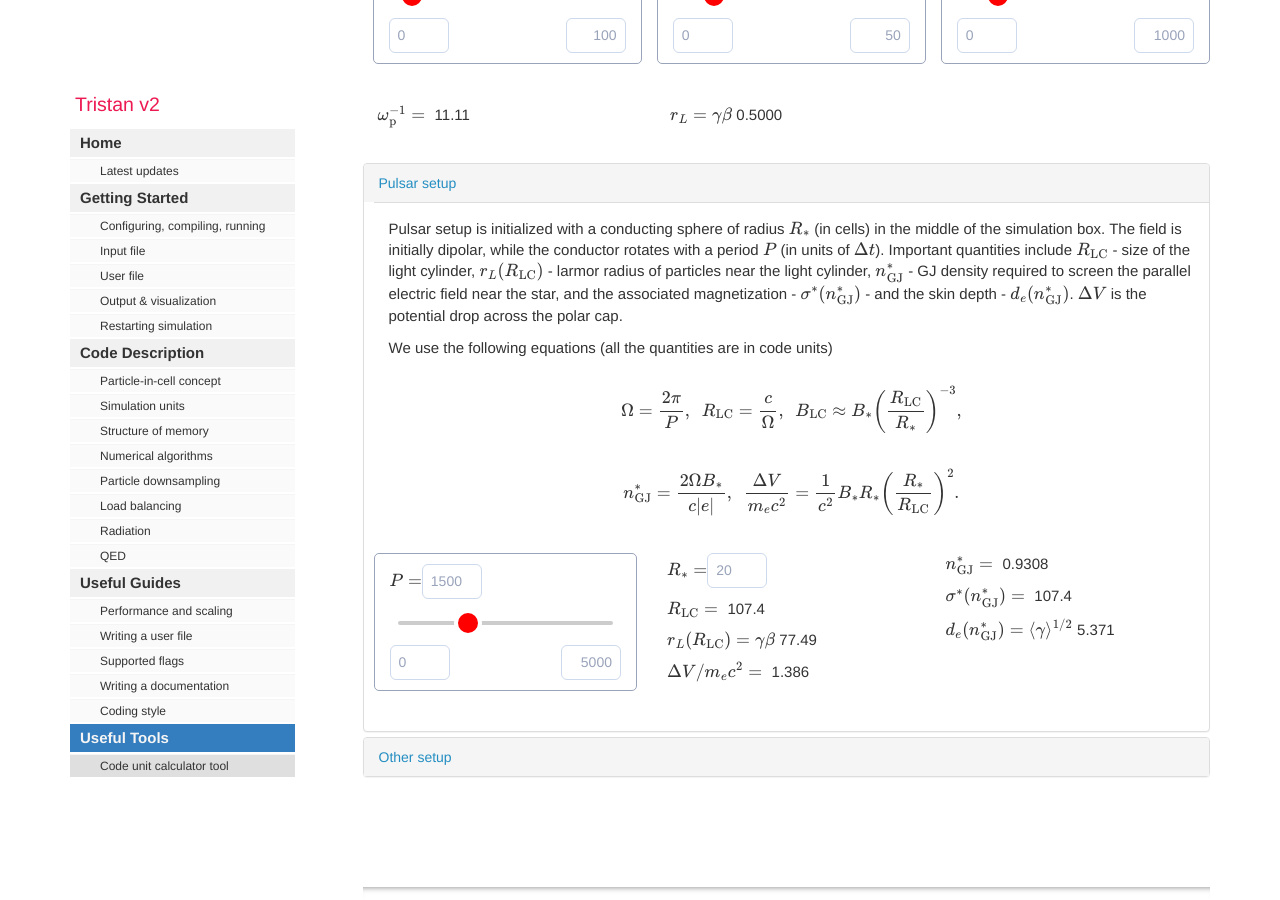
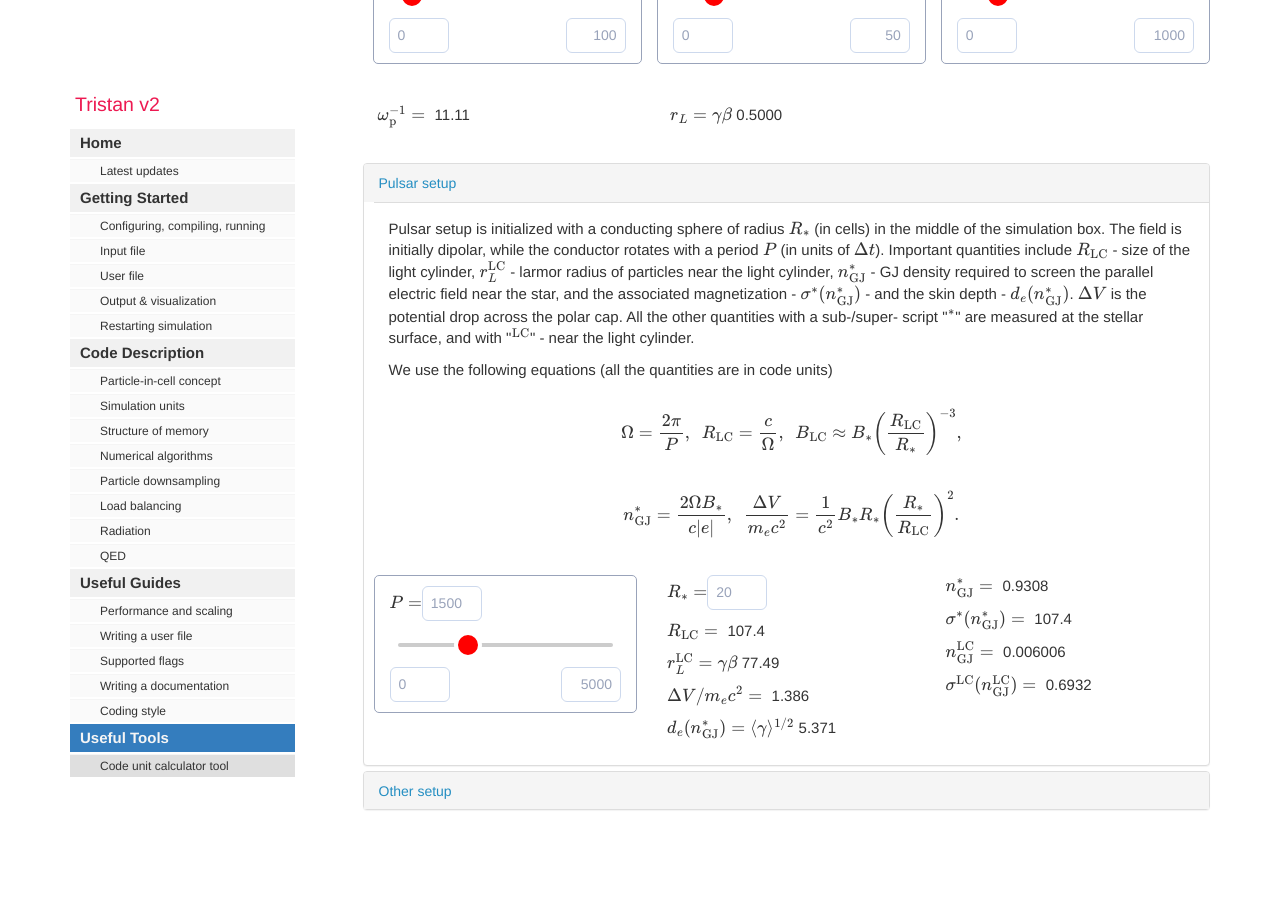
Before and after one commit to ntoles/tristan-wiki, a Jekyll site: the page built from pages/tristanv2/tools/tristanv2-codestyle.md, in a window 1280 px wide and 900 px high, scrolled down 584 px. Built offline with Jekyll 4.4.1, drawn with Linux system fonts in a browser that asks for light colours; comment, search, counter and statistics services are not loaded.

Commit message:
lc values

```diff
--- a/pages/tristanv2/tools/tristanv2-codestyle.md
+++ b/pages/tristanv2/tools/tristanv2-codestyle.md
@@ -48,7 +48,7 @@ For all the details on how the code units are defined see the following [section
       <div id="nppc-slider" class="independent-value slider-group col-sm-12">
         <div class="slider border border-primary">
           <p>$n_{\rm ppc}=$<input class="value slider-label" value="1"></p>
-          <input type="range" class="value slider-small" step="0.1">
+          <input type="range" class="value slider-small" step="1">
           <div class="slider-minmax">
             <input class="slider-min" value="0">
             <input class="slider-max" value="100">
@@ -61,7 +61,7 @@ For all the details on how the code units are defined see the following [section
       <div id="comp-slider" class="independent-value slider-group col-sm-12">
         <div class="slider">
           <p>$d_e=$<input class="value slider-label" value="5"></p>
-          <input type="range" class="value slider-small" step="0.1">
+          <input type="range" class="value slider-small" step="1">
           <div class="slider-minmax">
             <input class="slider-min" value="0">
             <input class="slider-max" value="50">
@@ -74,7 +74,7 @@ For all the details on how the code units are defined see the following [section
       <div id="sigma-slider" class="independent-value slider-group col-sm-12">
         <div class="slider">
           <p>$\sigma=$<input class="value slider-label" value="100"></p>
-          <input type="range" class="value slider-small" step="0.1">
+          <input type="range" class="value slider-small" step="1">
           <div class="slider-minmax">
             <input class="slider-min" value="0">
             <input class="slider-max" value="1000">
@@ -122,7 +122,7 @@ For all the details on how the code units are defined see the following [section
       </div>
       <div id="collapseOne" class="panel-collapse collapse noCrossRef in" aria-expanded="true">
         <div class="panel-body">
-          <p>Pulsar setup is initialized with a conducting sphere of radius $R_*$ (in cells) in the middle of the simulation box. The field is initially dipolar, while the conductor rotates with a period $P$ (in units of $\Delta t$). Important quantities include $R_{\rm LC}$ - size of the light cylinder, $r_L(R_{\rm LC})$ - larmor radius of particles near the light cylinder, $n_{\rm GJ}^*$ - GJ density required to screen the parallel electric field near the star, and the associated magnetization - $\sigma^*(n_{\rm GJ}^*)$ - and the skin depth - $d_e(n_{\rm GJ}^*)$. $\Delta V$ is the potential drop across the polar cap.
+          <p>Pulsar setup is initialized with a conducting sphere of radius $R_*$ (in cells) in the middle of the simulation box. The field is initially dipolar, while the conductor rotates with a period $P$ (in units of $\Delta t$). Important quantities include $R_{\rm LC}$ - size of the light cylinder, $r_L^{\rm LC}$ - larmor radius of particles near the light cylinder, $n_{\rm GJ}^*$ - GJ density required to screen the parallel electric field near the star, and the associated magnetization - $\sigma^*(n_{\rm GJ}^*)$ - and the skin depth - $d_e(n_{\rm GJ}^*)$. $\Delta V$ is the potential drop across the polar cap. All the other quantities with a sub-/super- script "${}^*$" are measured at the stellar surface, and with "${}^{\rm LC}$" - near the light cylinder.
           </p>
           <p>
           We use the following equations (all the quantities are in code units)
@@ -142,7 +142,7 @@ For all the details on how the code units are defined see the following [section
                 <div id="psrperiod-slider" class="independent-value slider-group col-sm-12">
                   <div class="slider border border-primary">
                     <p>$P=$<input class="value slider-label" value="1500"></p>
-                    <input type="range" id="psr" class="value slider-small" step="1">
+                    <input type="range" id="psr" class="value slider-small" step="100">
                     <div class="slider-minmax">
                       <input class="slider-min" value="0">
                       <input class="slider-max" value="5000">
@@ -164,12 +164,17 @@ For all the details on how the code units are defined see the following [section
                 </div>
                 <div id="rlatlc-output" class="dependent-value col-xs-12">
                   <div class="value-output">
-                    <p>$r_L(R_{\rm LC})=\gamma\beta~$<span class="value"></span></p>
+                    <p>$r^{\rm LC}_L=\gamma\beta~$<span class="value"></span></p>
                   </div>
                 </div>
-                <div id="de-output" class="dependent-value col-xs-12">
+                <div id="dv-output" class="dependent-value col-xs-12">
                   <div class="value-output">
                     <p>$\Delta V/m_e c^2=~$<span class="value"></span></p>
+                  </div>
+                </div>
+                <div id="degj-output" class="dependent-value col-xs-12">
+                  <div class="value-output">
+                    <p>$d_e(n_{\rm GJ}^*)=\langle\gamma\rangle^{1/2}~$<span class="value"></span></p>
                   </div>
                 </div>
               </div>
@@ -185,9 +190,14 @@ For all the details on how the code units are defined see the following [section
                     <p>$\sigma^*(n_{\rm GJ}^*)=~$<span class="value"></span></p>
                   </div>
                 </div>
-                <div id="degj-output" class="dependent-value col-xs-12">
+                <div id="ngjatlc-output" class="dependent-value col-xs-12">
                   <div class="value-output">
-                    <p>$d_e(n_{\rm GJ}^*)=\langle\gamma\rangle^{1/2}~$<span class="value"></span></p>
+                    <p>$n^{\rm LC}_{\rm GJ}=~$<span class="value"></span></p>
+                  </div>
+                </div>
+                <div id="sigmagjatlc-output" class="dependent-value col-xs-12">
+                  <div class="value-output">
+                    <p>$\sigma^{\rm LC}(n_{\rm GJ}^{\rm LC})=~$<span class="value"></span></p>
                   </div>
                 </div>
               </div>
@@ -311,9 +321,17 @@ For all the details on how the code units are defined see the following [section
         let degj_el = document.getElementById("degj-output");
         degj_el.getElementsByClassName("value")[0].innerHTML = precise(degj);
 
-        let de = 4 * Math.PI**2 * rstar**3 * Math.sqrt(sigma) / (CC**2 * comp * period**2);
-        let de_el = document.getElementById("de-output");
-        de_el.getElementsByClassName("value")[0].innerHTML = precise(de);
+        let dv = 4 * Math.PI**2 * rstar**3 * Math.sqrt(sigma) / (CC**2 * comp * period**2);
+        let dv_el = document.getElementById("dv-output");
+        dv_el.getElementsByClassName("value")[0].innerHTML = precise(dv);
+
+        let nGJLC = 2 * (2 * Math.PI / period) * b_norm * (rlc / rstar)**(-3) / (CC * qe);
+        let ngjlc_el = document.getElementById("ngjatlc-output");
+        ngjlc_el.getElementsByClassName("value")[0].innerHTML = precise(nGJLC);
+
+        let sigmaGJLC = sigma * ((rlc / rstar)**(-3))**2 / (nGJLC / ppc0)
+        let sigmagjlc_el = document.getElementById("sigmagjatlc-output");
+        sigmagjlc_el.getElementsByClassName("value")[0].innerHTML = precise(sigmaGJLC);
 
       }
     }
```
